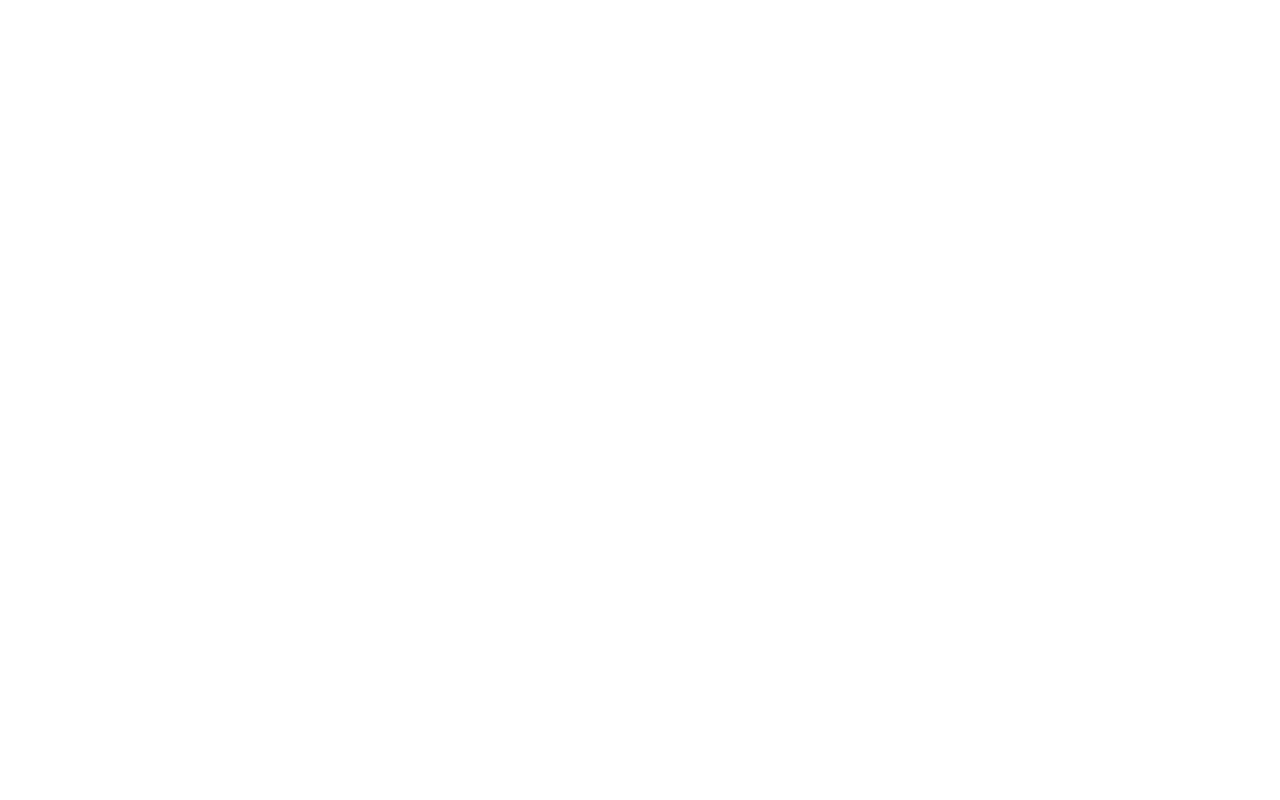
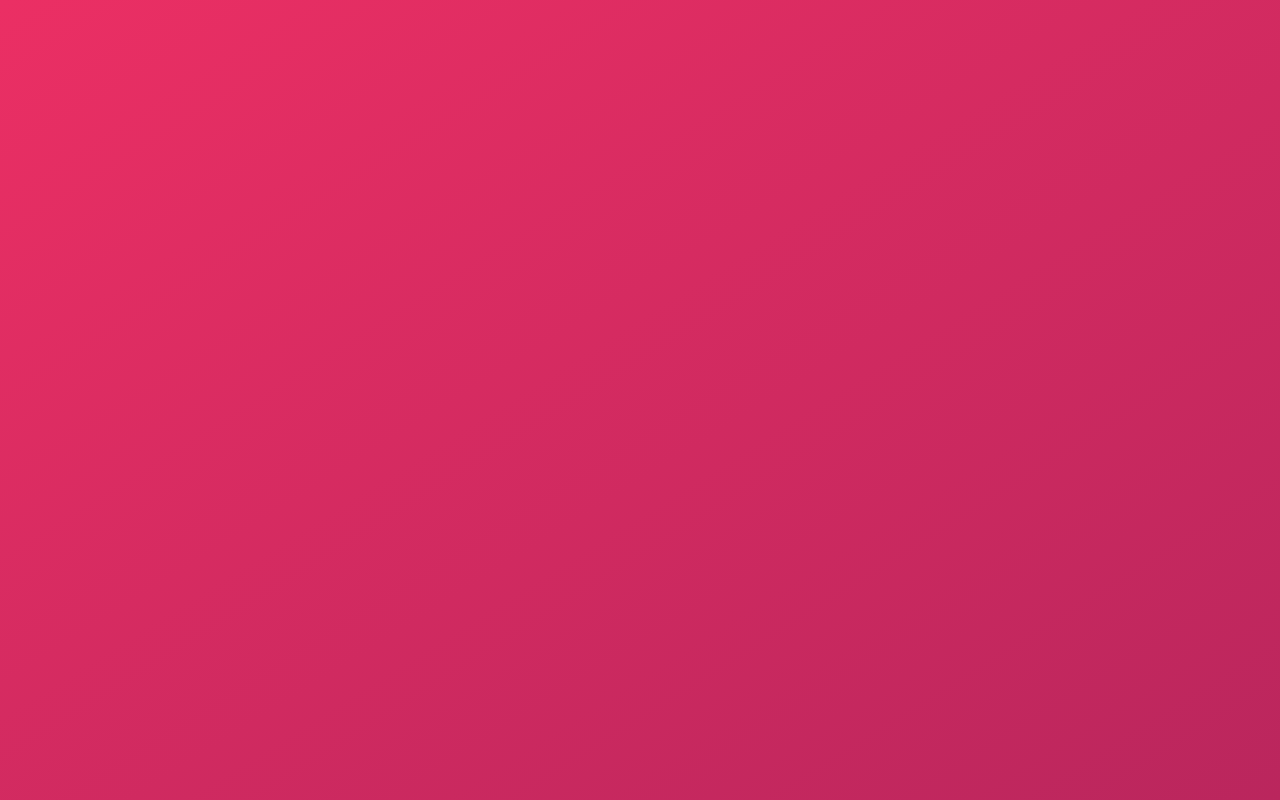
Before and after one commit to acharayaP03/Travel-Advisor, a website: page index.html in a window 1280 px wide. Drawn offline with nearby package versions, Linux system fonts and the light colour scheme; files that its build step writes are made by us from their sources.

Commit message:
setup css sass base

```diff
--- /dev/null
+++ b/sass/_base.scss
@@ -0,0 +1,46 @@
+
+:root {
+  --color-primary: #eb2f64;
+  --color-primary-light: #ff3366;
+  --color-primary-dark: #BA265D;
+
+  --color-grey-light-1: #faf9f9;
+  --color-grey-light-2: #f4f2f2;
+  --color-grey-light-3: #f0eeee;
+  --color-grey-light-4: #ccc;
+
+  --color-grey-dark-1: #333;
+  --color-grey-dark-2: #777;
+  --color-grey-dark-3: #999;
+}
+
+
+
+* {
+  margin: 0;
+  padding: 0;
+}
+
+
+*,
+*::before,
+*::after{
+  box-sizing: inherit;
+}
+
+html {
+  box-sizing: border-box;
+  font-size: 62.5%;
+}
+
+body{
+  font-family: 'Open Sans', sans-serif;
+  font-weight: 400;
+  line-height: 1.6;
+  color: var(--color-grey-dark-2);
+  background-image: linear-gradient(to right bottom, var(--color-primary), var(--color-primary-dark));
+  background-size: cover;
+  background-repeat: no-repeat;
+
+  min-height: 100vh;
+}
--- a/sass/main.scss
+++ b/sass/main.scss
@@ -1,14 +1,3 @@
-
-/*
-COLORS
-Primary: #eb2f64
-Primary light: #FF3366
-Primary dark: #BA265D
-Grey light 1: #faf9f9
-Grey light 2: #f4f2f2
-Grey light 3: #f0eeee
-Grey light 4: #ccc
-Grey dark 1: #333
-Grey dark 2: #777
-Grey dark 3: #999
-*/
+@import 'base';
+@import 'components';
+@import 'layout';
```
Also changed, not shown: sass/_components.scss (added), sass/_layout.scss (added).
